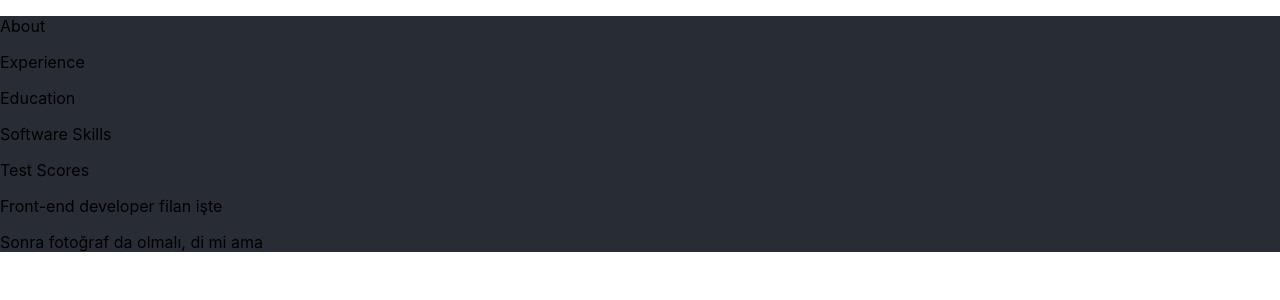
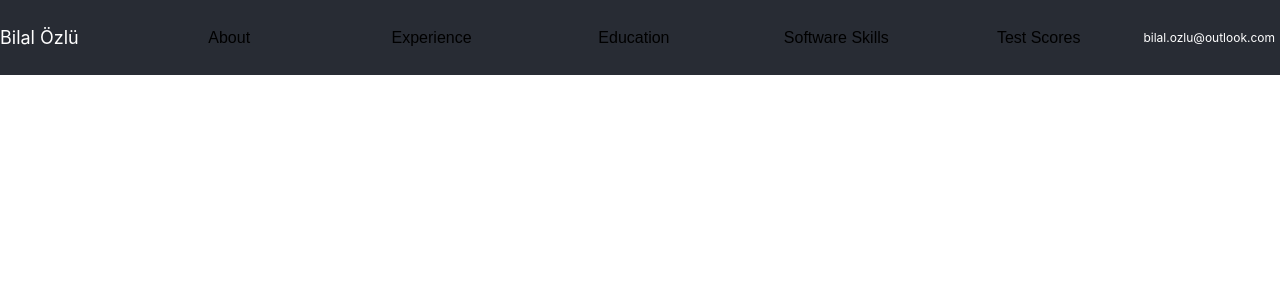
Before and after one commit to bilalozlu/homepage, a React (Create React App) app: page /CV in a window 1280 px wide. Shown: the top 300 px of the page. Built offline with nearby package versions, Linux system fonts and the light colour scheme.

Commit message:
cv css (section selection)

```diff
--- a/src/App.css
+++ b/src/App.css
@@ -1,6 +1,6 @@
 .App {
   text-align: center;
-  min-height: 100vh;
+  height: 100vh;
   background-color: #282c34;
 }
 
--- a/src/CV.css
+++ b/src/CV.css
@@ -1,3 +1,4 @@
 .cv {
+    height: 100%;
     background-color: #282c34;
   }
--- /dev/null
+++ b/src/CV_components/header_tabs.css
@@ -0,0 +1,50 @@
+.header_tabs {
+    position: fixed;
+    top: 0;
+    width: 100%;
+    display: inline-flex;
+    height: 75px;
+    background-color: #282c34;
+}
+
+.title {
+    min-width: 10%;
+    display: flex;
+    align-items: center;
+    justify-content: flex-satrt;
+    font-size: 18px;
+    color: white;
+}
+
+.mail {
+    min-width: 10%;
+    display: flex;
+    align-items: center;
+    justify-content: flex-end;
+    margin: 5px;
+    font-size: 12px;
+    color: white;
+}
+
+.tabs {
+    width: 80%;
+}
+
+button {
+    height: 100%;
+    width: 20%;
+    font-size: 16px;
+    border: none;
+    cursor: pointer;
+    background-color: #282c34;
+}
+
+button:hover {
+    border: 5px teal solid;
+    border-top:  none;
+}
+
+button.selected {
+    border: 5px navy solid;
+    border-top:  none;
+}
--- a/src/CV_components/header_tabs.js
+++ b/src/CV_components/header_tabs.js
@@ -1,25 +1,34 @@
+import './header_tabs.css';
 
 function HeaderTabs(props) {
 
-    return (
-      <div>
-        <p onClick = {() => props.func('About')}>
+  return (
+    <div className='header_tabs'>
+      <div className='title'>
+        <p>Bilal Özlü</p>
+      </div>
+      <div className='tabs'>
+        <button onClick = {() => props.func('About')} className={props.selected === 'About' ? 'selected' : ''}>
           About
-        </p>
-        <p onClick = {() => props.func('Experience')}>
+        </button>
+        <button onClick = {() => props.func('Experience')} className={props.selected === 'Experience' ? "selected" : ''}>
           Experience
-        </p>
-        <p onClick = {() => props.func('Education')}>
+        </button>
+        <button onClick = {() => props.func('Education')} className={props.selected === 'Education' ? "selected" : ''}>
           Education
-        </p>
-        <p onClick = {() => props.func('SoftwareSkills')}>
+        </button>
+        <button onClick = {() => props.func('SoftwareSkills')} className={props.selected === 'SoftwareSkills' ? "selected" : ''}>
           Software Skills
-        </p>
-        <p onClick = {() => props.func('TestScores')}>
+        </button>
+        <button onClick = {() => props.func('TestScores')} className={props.selected === 'TestScores' ? "selected" : ''}>
           Test Scores
-        </p>
+        </button>
       </div>
-    );
-  }
+      <div className='mail'>
+        <p>bilal.ozlu@outlook.com</p>
+      </div>
+    </div>
+  );
+}
 
-  export default HeaderTabs;
+export default HeaderTabs;
```
